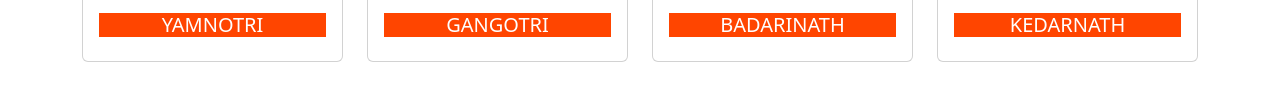
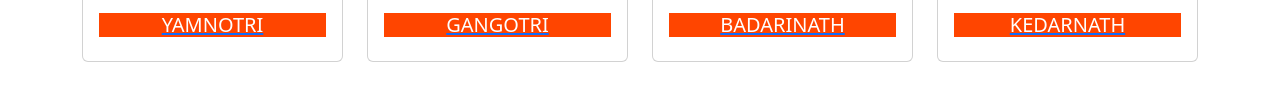
Before and after one commit to ajaymelkani/Char-dham.explor, a plain HTML site: page index.html in a window 1280 px wide. Shown: the part 1590-1693 px from the top of the page. Drawn offline with nearby package versions, Linux system fonts and the light colour scheme.

Commit message:
Add files via upload
new update

Signed-off-by: ajaymelkani <ajaymelkani951@gmail.com>

```diff
--- a/css/style.css
+++ b/css/style.css
@@ -282,7 +282,6 @@ background-size: cover;
     font-size: 120px;
     color: black;
     font-weight: 1000;
-    text-align: center;
 
 }
 .ajay20{
--- a/index.html
+++ b/index.html
@@ -157,7 +157,9 @@
               />
             </a>
             <div class="card-body">
+              <a href="./yamnotri.html">
               <h5 class="card-title text-center" m>YAMNOTRI</h5>
+            </a>
             </div>
           </div>
         </div>
@@ -172,7 +174,9 @@
             />
             </a>
             <div class="card-body">
+              <a href="./yamnotri.html">
               <h5 class="card-title text-center">GANGOTRI</h5>
+            </a>
             </div>
           </div>
         </div>
@@ -187,7 +191,9 @@
             />
             </a>
             <div class="card-body">
+              <a href="./yamnotri.html">
               <h5 class="card-title text-center">BADARINATH</h5>
+            </a>
             </div>
           </div>
         </div>
@@ -202,7 +208,9 @@
             />
             </a>
             <div class="card-body">
+              <a href="./yamnotri.html">
               <h5 class="card-title text-center">KEDARNATH</h5>
+            </a>
             </div>
           </div>
         </div>
```
